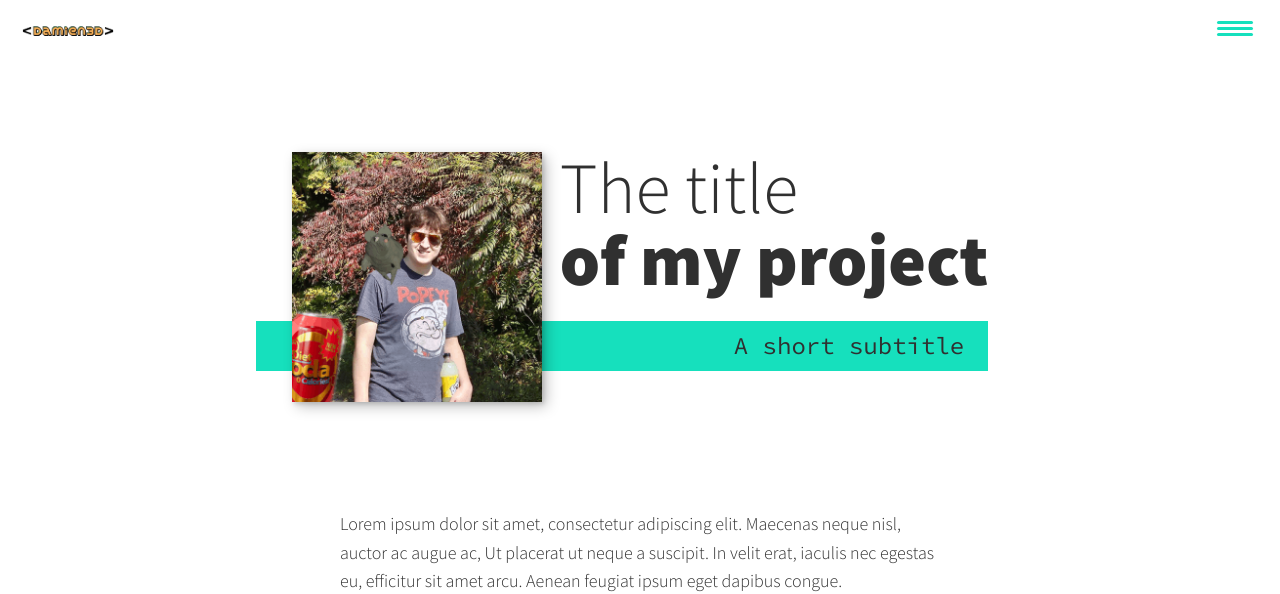
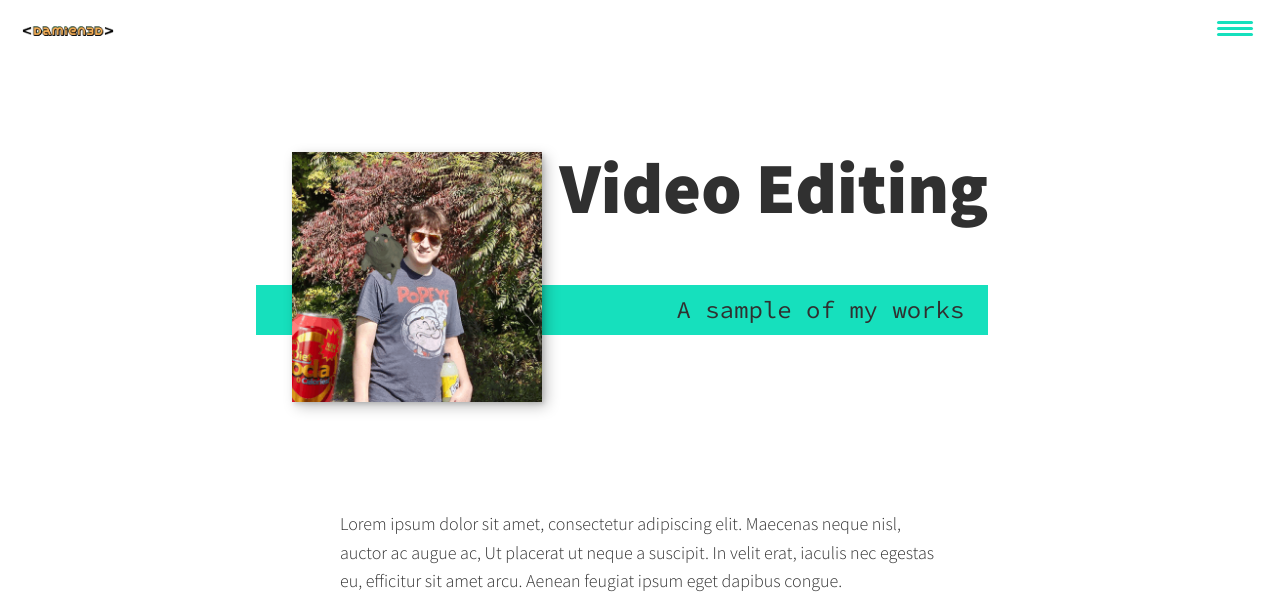
Before and after one commit to daminim1/Admin_testing, a plain HTML site: page video_editing_page.html in a window 1280 px wide. Shown: the top 594 px of the page. Drawn offline with nearby package versions, Linux system fonts and the light colour scheme.

Commit message:
changed subtitle for 2 pages

```diff
--- a/video_editing_page.html
+++ b/video_editing_page.html
@@ -38,9 +38,9 @@
 		<!-- Introduction -->
 		<section class ="intro" id="home">
 			<h1 class="section__title section__title--intro">
-				The title <strong>of my project</strong>
+				<strong>Video Editing</strong>
 			</h1>
-			<p class="section__subtitle section__subtitle--intro">A short subtitle</p>
+			<p class="section__subtitle section__subtitle--intro">A sample of my works</p>
 			<img src="assets/images/damien_portfolio_pic.png" alt="A picture of Damien" class="intro__img">
 		</section>
 
```
Also changed, not shown: VR_AR_page.html (+2 -2 lines).
